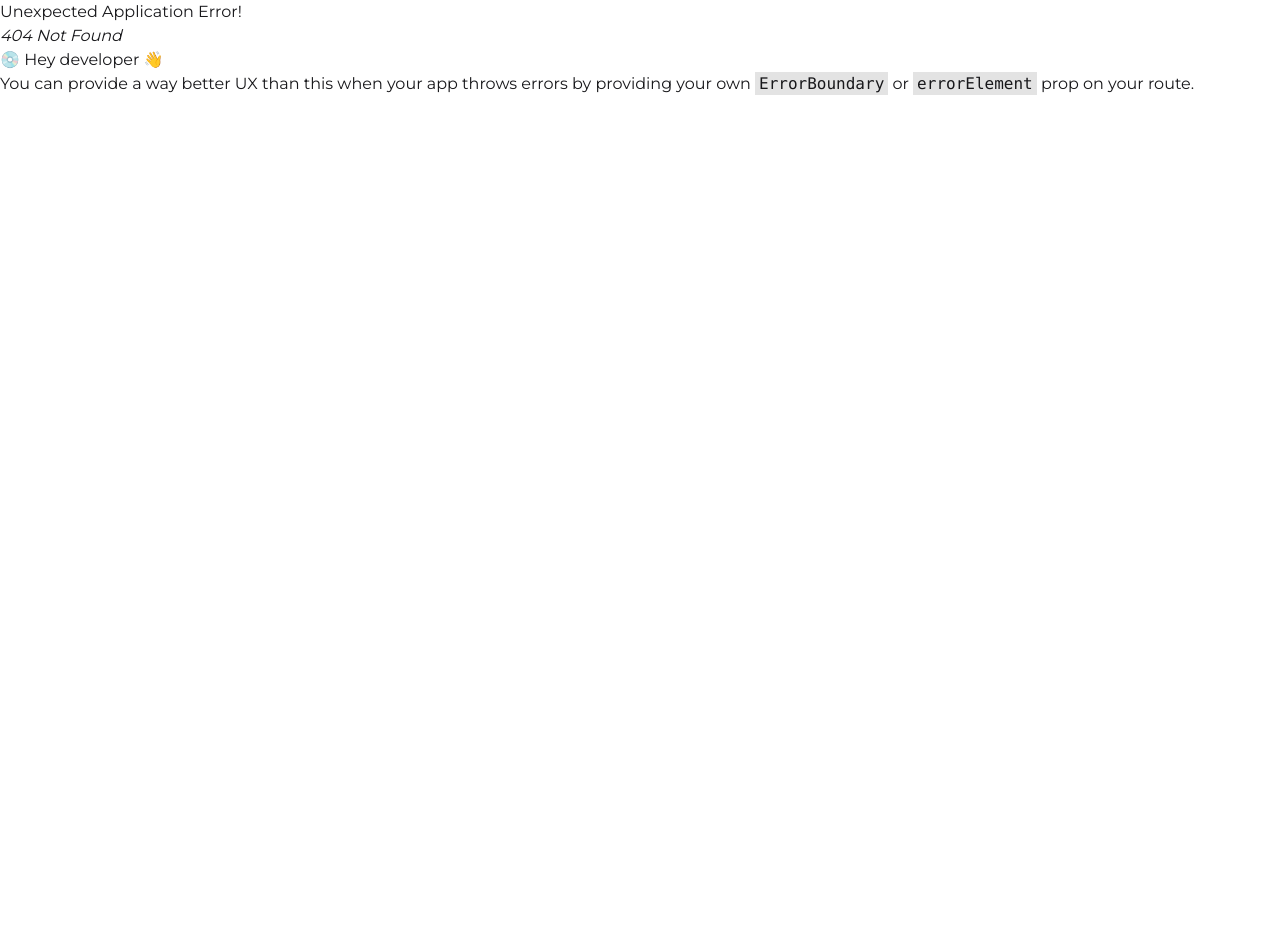
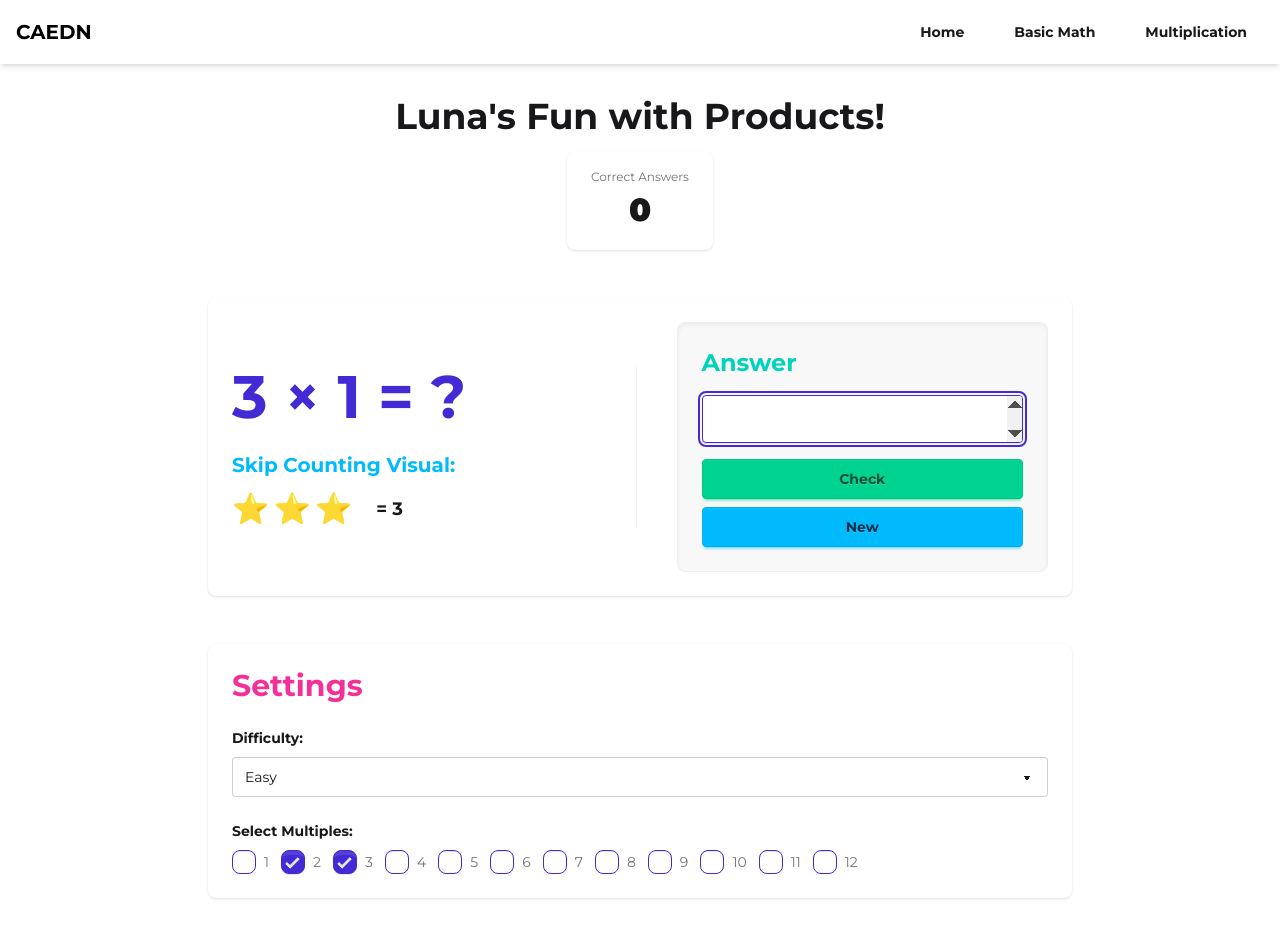
Before and after one commit to jcicaro/caedn-ts, a React (Vite) app: page /multiplication in a window 1280 px wide. Before the commit this address had no page. Before the commit the page ends 800 px from the top, so only its background shows below. Built offline with nearby package versions, Linux system fonts and the light colour scheme.

Commit message:
add multiplication page

```diff
--- a/index.html
+++ b/index.html
@@ -5,13 +5,12 @@
     <meta name="viewport" content="width=device-width, initial-scale=1.0" />
 
     <link rel="icon" type="image/svg+xml" href="/vite.svg" />
-    <!-- <link href="https://fonts.googleapis.com/css2?family=Roboto:wght@400;700&display=swap" rel="stylesheet" /> -->
 
     <title>CAEDN</title>
 
   </head>
-  <body>
-    <div id="root"></div>
+  <body >
+    <div id="root" class="min-h-screen"></div>
     <script type="module" src="/src/main.tsx"></script>
   </body>
 </html>
--- a/src/components/Navbar.tsx
+++ b/src/components/Navbar.tsx
@@ -12,6 +12,7 @@ export default function Navbar() {
         <Link to="/" className="btn btn-ghost">Home</Link>
         {/* <Link to="/about" className="btn btn-ghost">About</Link> */}
         <Link to="/basicmath" className="btn btn-ghost">Basic Math</Link>
+        <Link to="/multiplication" className="btn btn-ghost">Multiplication</Link>
         {/* Add more links as needed */}
       </div>
       <div className="dropdown dropdown-end md:hidden">
@@ -32,6 +33,7 @@ export default function Navbar() {
           <li><Link to="/">Home</Link></li>
           {/* <li><Link to="/about">About</Link></li> */}
           <li><Link to="/basicmath">Basic Math</Link></li>
+          <li><Link to="/multiplication">Multiplication</Link></li>
         </ul>
       </div>
     </div>
--- a/src/pages/BasicMath.tsx
+++ b/src/pages/BasicMath.tsx
@@ -65,7 +65,7 @@ const BasicMath = () => {
   }, []);
 
   return (
-    <section className="hero bg-base-100">
+    <section className="hero">
       <div className="hero-content flex-col w-full max-w-4xl">
         <h1 className="text-4xl font-bold text-center">Let's Practice Math!</h1>
 
@@ -76,7 +76,7 @@ const BasicMath = () => {
           </div>
         </div>
 
-        <div className="card bg-base-100 shadow-xl w-full">
+        <div className="card shadow-xl w-full">
           <div className="card-body lg:flex-row">
             {/* Problem Display */}
             <div className="flex-1 mb-4 lg:mb-0">
--- /dev/null
+++ b/src/pages/Multiplication.tsx
@@ -0,0 +1,202 @@
+import React, { useState, useEffect, useRef } from 'react';
+
+const DIFFICULTY = {
+  EASY: 'easy',
+  MEDIUM: 'medium',
+  HARD: 'hard',
+} as const;
+
+type Difficulty = typeof DIFFICULTY[keyof typeof DIFFICULTY];
+
+const DIFFICULTY_MAX: Record<Difficulty, number> = {
+  [DIFFICULTY.EASY]: 5,
+  [DIFFICULTY.MEDIUM]: 10,
+  [DIFFICULTY.HARD]: 12,
+};
+
+const generateProblem = (difficulty: Difficulty, multiples: number[]) => {
+  const max = DIFFICULTY_MAX[difficulty];
+  const n1 = multiples[Math.floor(Math.random() * multiples.length)];
+  const n2 = Math.floor(Math.random() * max) + 1;
+  return { num1: n1, num2: n2, answer: n1 * n2 };
+};
+
+const ProblemDisplay: React.FC<{ num1: number; num2: number }> = ({ num1, num2 }) => (
+  <div className="text-6xl font-bold text-center lg:text-left text-primary">
+    {num1} × {num2} = ?
+  </div>
+);
+
+// SkipCountVisual shows rows for skip counting: each row represents one skip
+const SkipCountVisual: React.FC<{ times: number; step: number; icon?: string }> = ({ times, step, icon = '⭐' }) => (
+  <div className="flex flex-col gap-4 items-center lg:items-start">
+    {Array.from({ length: times }).map((_, i) => {
+      const count = (i + 1) * step;
+      return (
+        <div key={i} className="flex items-center gap-2">
+          <div className="flex flex-wrap gap-1">
+            {Array.from({ length: step }).map((_, j) => (
+              <span key={j} className="text-3xl">{icon}</span>
+            ))}
+          </div>
+          <span className="ml-4 text-lg font-semibold">= {count}</span>
+        </div>
+      );
+    })}
+  </div>
+);
+
+export default function Multiplication() {
+  const [difficulty, setDifficulty] = useState<Difficulty>(DIFFICULTY.EASY);
+  const [problem, setProblem] = useState(() => generateProblem(DIFFICULTY.EASY, [2, 3]));
+  const [selectedMultiples, setSelectedMultiples] = useState<number[]>([2, 3]);
+  const [userAnswer, setUserAnswer] = useState('');
+  const [feedback, setFeedback] = useState('');
+  const [score, setScore] = useState(0);
+
+  const allMultiples = Array.from({ length: 12 }, (_, i) => i + 1);
+  const inputRef = useRef<HTMLInputElement>(null);
+
+  const newProblem = () => {
+    const p = generateProblem(difficulty, selectedMultiples);
+    setProblem(p);
+    setUserAnswer('');
+    setFeedback('');
+    inputRef.current?.focus();
+  };
+
+  useEffect(() => {
+    newProblem();
+  }, [difficulty, selectedMultiples]);
+
+  useEffect(() => {
+    inputRef.current?.focus();
+  }, []);
+
+  const check = () => {
+    const val = parseInt(userAnswer, 10);
+    if (isNaN(val)) {
+      setFeedback('❌ Enter a number');
+      return;
+    }
+    if (val === problem.answer) {
+      setFeedback('✅ Correct!');
+      setScore((s) => s + 1);
+      setTimeout(newProblem, 700);
+    } else {
+      setFeedback(`❌ Wrong! ${problem.num1}×${problem.num2}=${problem.answer}`);
+    }
+  };
+
+  const toggleMultiple = (n: number) => {
+    setSelectedMultiples((prev) =>
+      prev.includes(n) ? prev.filter((x) => x !== n) : [...prev, n].sort((a, b) => a - b)
+    );
+  };
+
+  const onKey = (e: React.KeyboardEvent) => {
+    if (e.key === 'Enter') {
+      e.preventDefault();
+      check();
+    }
+    if (e.key === ' ') {
+      e.preventDefault();
+      newProblem();
+    }
+  };
+
+  return (
+    <section className="hero min-h-screen">
+      <div className="hero-content flex-col w-full max-w-4xl px-4">
+        <h1 className="text-4xl font-bold text-center">
+          Luna's Fun with Products!
+        </h1>
+
+        <div className="stats stats-vertical md:stats-horizontal shadow mb-8">
+          <div className="stat text-center">
+            <div className="stat-title">Correct Answers</div>
+            <div className="stat-value">{score}</div>
+          </div>
+        </div>
+
+        <div className="card shadow w-full mb-8">
+          <div className="card-body lg:flex-row lg:items-center p-6">
+            <div className="flex-1 border-b lg:border-b-0 lg:border-r border-base-300 pb-6 lg:pb-0 lg:pr-8 mb-6 lg:mb-0">
+              <ProblemDisplay num1={problem.num1} num2={problem.num2} />
+              {difficulty === DIFFICULTY.EASY && (
+                <div className="mt-6">
+                  <div className="text-xl font-semibold text-info mb-3">Skip Counting Visual:</div>
+                  <SkipCountVisual times={problem.num2} step={problem.num1} />
+                </div>
+              )}
+            </div>
+
+            <div className="flex-1 flex flex-col justify-center lg:pl-8">
+              <div className="bg-base-200 border border-base-300 rounded-box p-6 shadow-inner">
+                <div className="text-2xl font-bold text-accent mb-4">Answer</div>
+                <input
+                  type="number"
+                  ref={inputRef}
+                  value={userAnswer}
+                  onChange={(e) => setUserAnswer(e.target.value)}
+                  onKeyDown={onKey}
+                  className="input input-bordered input-primary input-lg w-full text-center text-3xl mb-4"
+                />
+                <button onClick={check} className="btn btn-success btn-block mb-2">
+                  Check
+                </button>
+                <button onClick={newProblem} className="btn btn-info btn-block">
+                  New
+                </button>
+                {feedback && (
+                  <div className={`mt-4 text-xl font-bold text-center ${feedback.startsWith('✅') ? 'text-success' : 'text-error'}`}>
+                    {feedback}
+                  </div>
+                )}
+              </div>
+            </div>
+          </div>
+        </div>
+
+        <div className="card shadow bg-base-100 w-full">
+          <div className="card-body p-6">
+            <h2 className="card-title text-3xl text-secondary mb-4">Settings</h2>
+
+            <div className="form-control mb-4">
+              <label htmlFor="difficulty" className="label-text mb-2 font-semibold block">
+                Difficulty:
+              </label>
+              <select
+                id="difficulty"
+                className="select select-bordered w-full"
+                value={difficulty}
+                onChange={(e) => setDifficulty(e.target.value as Difficulty)}
+              >
+                <option value={DIFFICULTY.EASY}>Easy</option>
+                <option value={DIFFICULTY.MEDIUM}>Medium</option>
+                <option value={DIFFICULTY.HARD}>Hard</option>
+              </select>
+            </div>
+
+            <div className="form-control">
+              <span className="label-text mb-2 font-semibold block">Select Multiples:</span>
+              <div className="flex flex-wrap gap-3">
+                {allMultiples.map((n) => (
+                  <label key={n} className="label cursor-pointer flex items-center gap-2">
+                    <input
+                      type="checkbox"
+                      checked={selectedMultiples.includes(n)}
+                      onChange={() => toggleMultiple(n)}
+                      className="checkbox checkbox-primary"
+                    />
+                    <span className="label-text">{n}</span>
+                  </label>
+                ))}
+              </div>
+            </div>
+          </div>
+        </div>
+      </div>
+    </section>
+  );
+}
--- a/src/routes/index.tsx
+++ b/src/routes/index.tsx
@@ -3,6 +3,7 @@ import MainLayout from "../layouts/MainLayout";
 import Home from "../pages/Home";
 import About from "../pages/About";
 import BasicMath from "../pages/BasicMath";
+import Multiplication from "../pages/Multiplication";
 
 export const router = createBrowserRouter([
   {
@@ -11,7 +12,8 @@ export const router = createBrowserRouter([
     children: [
       { index: true, element: <Home /> },
       { path: "about", element: <About /> },
-      { path: "basicmath", element: <BasicMath /> }
+      { path: "basicmath", element: <BasicMath /> },
+      { path: "multiplication", element: <Multiplication /> },
     ]
   }
 ]);
```
